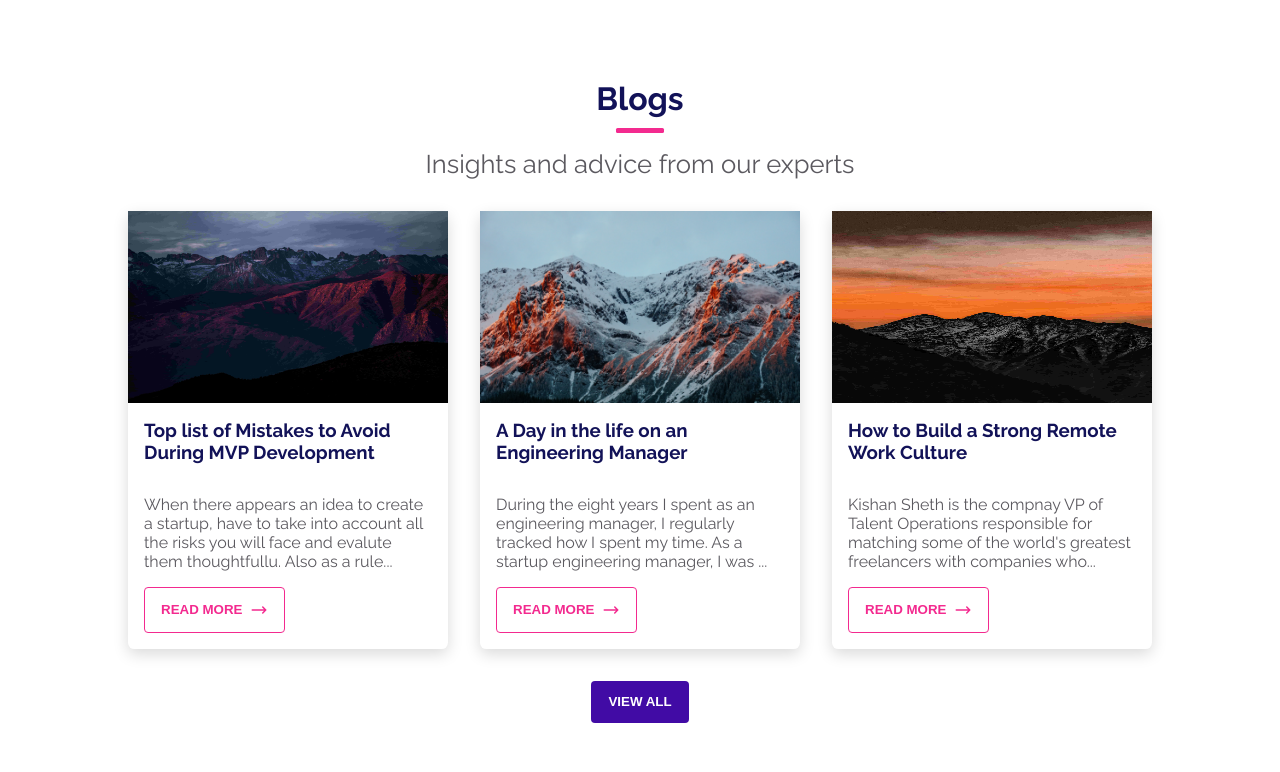
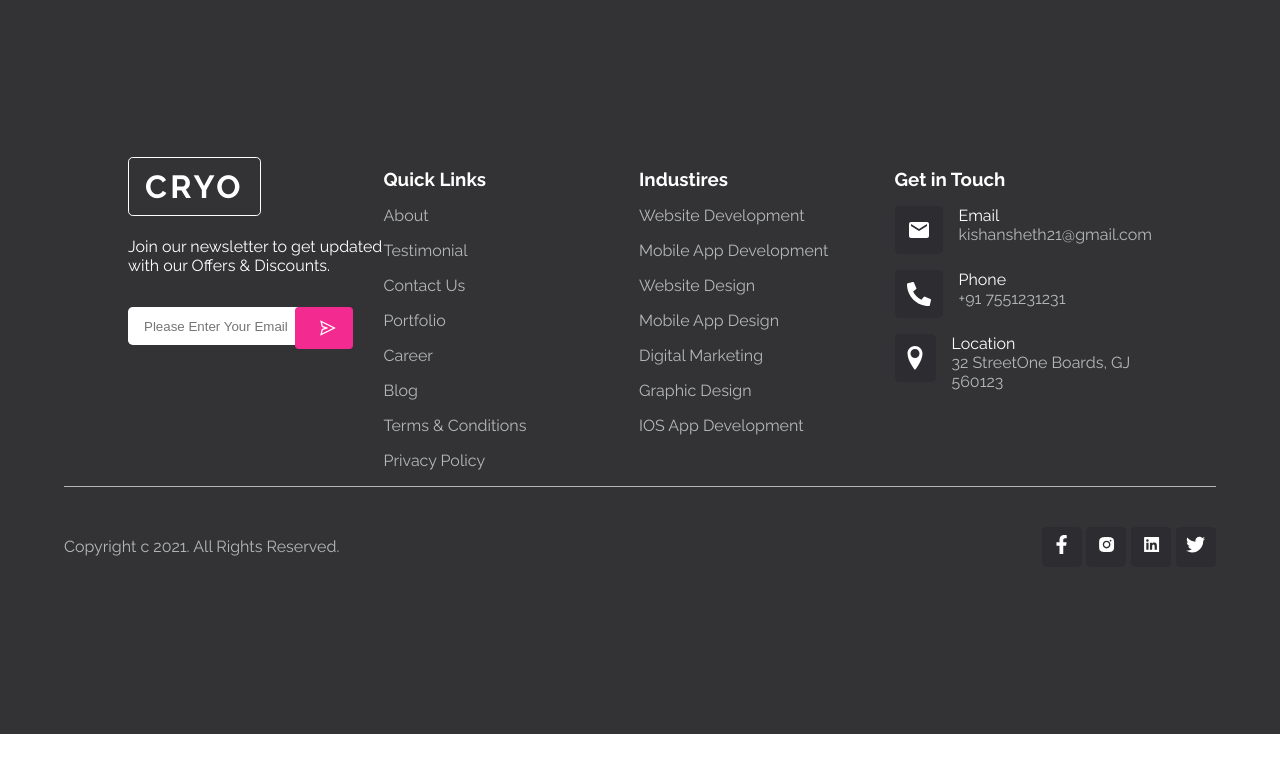
Before and after one commit to hahs-92/landingpage-framermotion, a React (Create React App) app: page / in a window 1280 px wide. Shown: the top 772 px of the page. Built offline with nearby package versions, Linux system fonts and the light colour scheme.

Commit message:
REfactor styles Footer

```diff
--- a/src/App.js
+++ b/src/App.js
@@ -16,8 +16,8 @@ function App() {
       <About /> */}
       {/* <Why /> */}
       {/* <Testimonials /> */}
-      <Blogs />
-      {/* <Footer /> */}
+      {/* <Blogs /> */}
+      <Footer />
     </main>
   );
 }
--- a/src/styles/pages/Footer.scss
+++ b/src/styles/pages/Footer.scss
@@ -7,11 +7,19 @@
     background-color: #333335;
     color: white;
 
+    .container {
+
+        display: flex;
+        flex-wrap: wrap;
+        justify-content: center;
+
         .main-container {
             display: grid;
-        grid-template-columns: repeat(4, 1fr);
+            // grid-template-columns: repeat(4, 1fr);
+            gap: 2rem 0;
             margin: 0 10%;
             padding-top: 2.5rem;
+            width: 90%;
 
             ul {
                 margin: 0;
@@ -33,8 +41,10 @@
             }
 
             .news-letter {
+                margin-bottom: 2rem;
+
                 p {
-                margin: 2rem 0.5rem 2rem 0;
+                    margin: 2rem 0;
                 }
 
                 .mail {
@@ -92,9 +102,6 @@
                     }
 
                         .detail {
-                    .detail-name {
-                    }
-
                         .detail-content {
                             a {
                                 text-decoration: none;
@@ -111,12 +118,16 @@
 
         .copyright {
             display: flex;
-        justify-content: space-between;
-        margin: 5% 10% 0 10%;
+            justify-content: center;
+            flex-wrap: wrap;
             padding: 1rem 0;
+            width: 90%;
+            height: 120px;
             border-top: #b5b8b8 1px solid;
 
             .copy {
+                display: flex;
+                align-items: center;
                 color: #b5b8b8;
             }
             .icons {
@@ -151,175 +162,29 @@
         }
     }
 
-@media screen and (min-width: 320px) and (max-width: 480px) {
-    .footer-container {
-        .main-container {
-                grid-template-columns: 1fr;
-
-                h3 {
-                    font-size: 2.4rem;
 }
 
-                ul {
-                    margin-bottom: 2rem;
 
-                    li {
-                        font-size: 1.5rem;
-                    }
-                }
-            .news-letter {
-                margin-bottom: 2rem;
-
-                p {
-                    font-size: 1.7rem;
+@media screen and (min-width: 567px) {
+    .footer-container {
+        .container {
+            .main-container {
+                    grid-template-columns: repeat(2, 1fr);
             }
 
-                .mail {
-                    input {
-                        height: 4.5rem;
-                    }
-
-                    button {
-                        height: 4.7rem;
-                    }
-                }
-            }
-
-            .touch {
-                .touch-section {
-                    .icon {
-                        height: 5rem;
-                        width: 5rem;
-
-                        svg {
-                            font-size: 2rem;
-                        }
-                    }
-                }
-
-                .detail {
-                    .detail-name {
-                        font-size: medium;
-                    }
-                    .detail-content {
-                        font-size: small;
+            .copyright {
+                justify-content: space-between;
             }
         }
     }
 }
 
-        .copyright {
-            border-top-width: 0.5rem;
-            flex-direction: column;
-            .copy {
-                p {
-                    font-size: 2rem;
-                }
-            }
-
-            .icons {
-                margin-bottom: 1rem;
-
-                .icon {
-                    margin-right: 1rem;
-                    height: 4rem;
-                    width: 4rem;
-                    svg {
-                        font-size: 2rem;
+@media screen and (min-width: 1023px) {
+    .footer-container {
+        .container {
+            .main-container {
+                    grid-template-columns: repeat(4, 1fr);
             }
         }
     }
 }
-    }
-}
-
-@media screen and (min-width: 481px) and (max-width: 768px) {
-    .footer-container {
-        min-height: 30vh;
-
-        .main-container {
-            ul {
-                margin-bottom: 2rem;
-
-                li {
-                    font-size: 1.5rem;
-                }
-            }
-
-            .news-letter {
-                p {
-                    width: 90%;
-                    font-size: 1.3rem;
-                }
-
-                .mail {
-                    input {
-                        height: 3rem;
-                        font-size: 0.9rem;
-                    }
-                    button {
-                        height: 3.2rem;
-                    }
-                }
-            }
-
-            .touch {
-                .touch-section {
-                    &:last-child {
-                        .icon {
-                            height: 5rem;
-                            width: 6rem;
-                        }
-                    }
-
-                    .icon {
-                        height: 5rem;
-                        width: 5rem;
-
-                        svg {
-                            font-size: 2rem;
-                        }
-                    }
-                }
-
-                .detail {
-                    .detail-name {
-                        font-size: medium;
-                    }
-                    .detail-content {
-                        font-size: x-small;
-                    }
-                }
-            }
-        }
-
-        .copyright {
-            border-top-width: 0.2rem;
-            .copy {
-                p {
-                    font-size: 2rem;
-                }
-            }
-
-            .icons {
-                margin-bottom: 1rem;
-
-                .icon {
-                    margin-right: 1rem;
-                    height: 4rem;
-                    width: 4rem;
-
-                    svg {
-                        font-size: 2rem;
-                    }
-                }
-            }
-        }
-    }
-}
-
-@media screen and (min-width: 1024px) {
-    .footer-container {
-        min-height: 30vh;
-    }
-}
```
Lines whose indentation alone changed are shown as unchanged.
